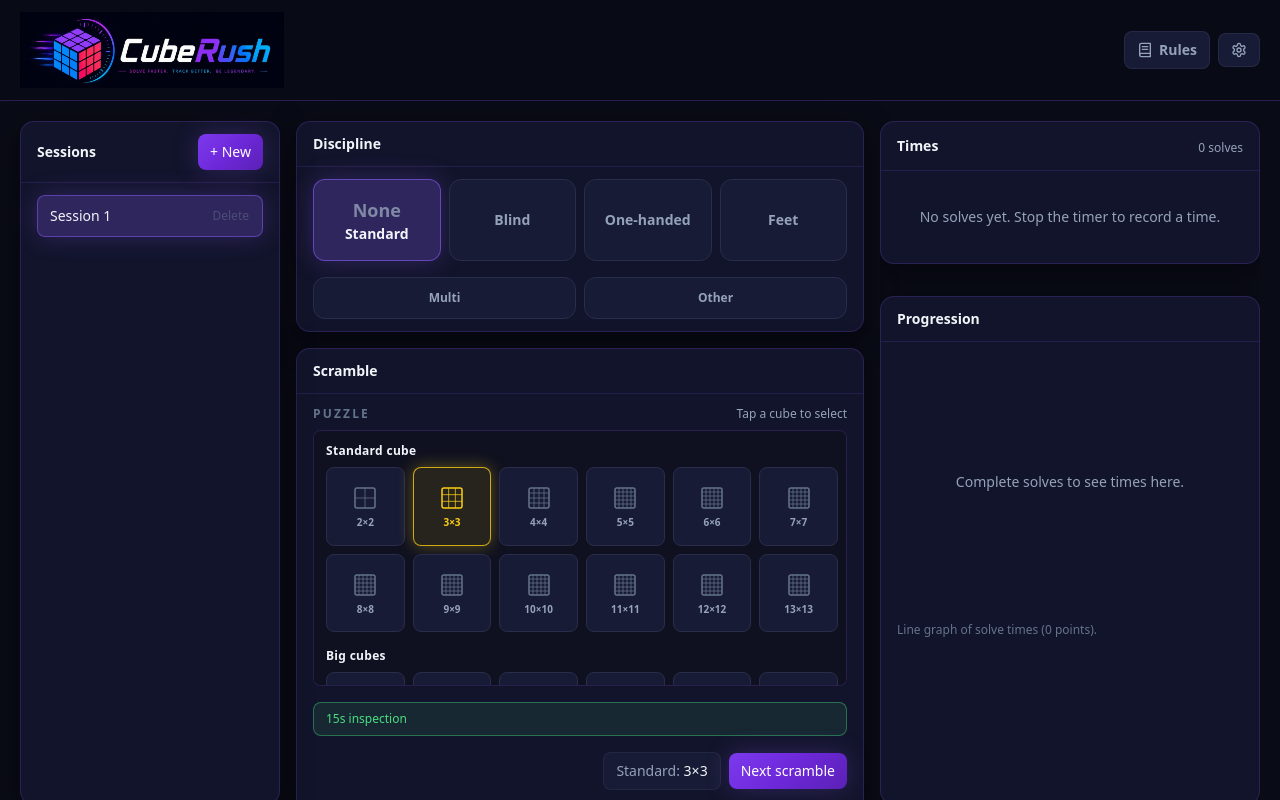
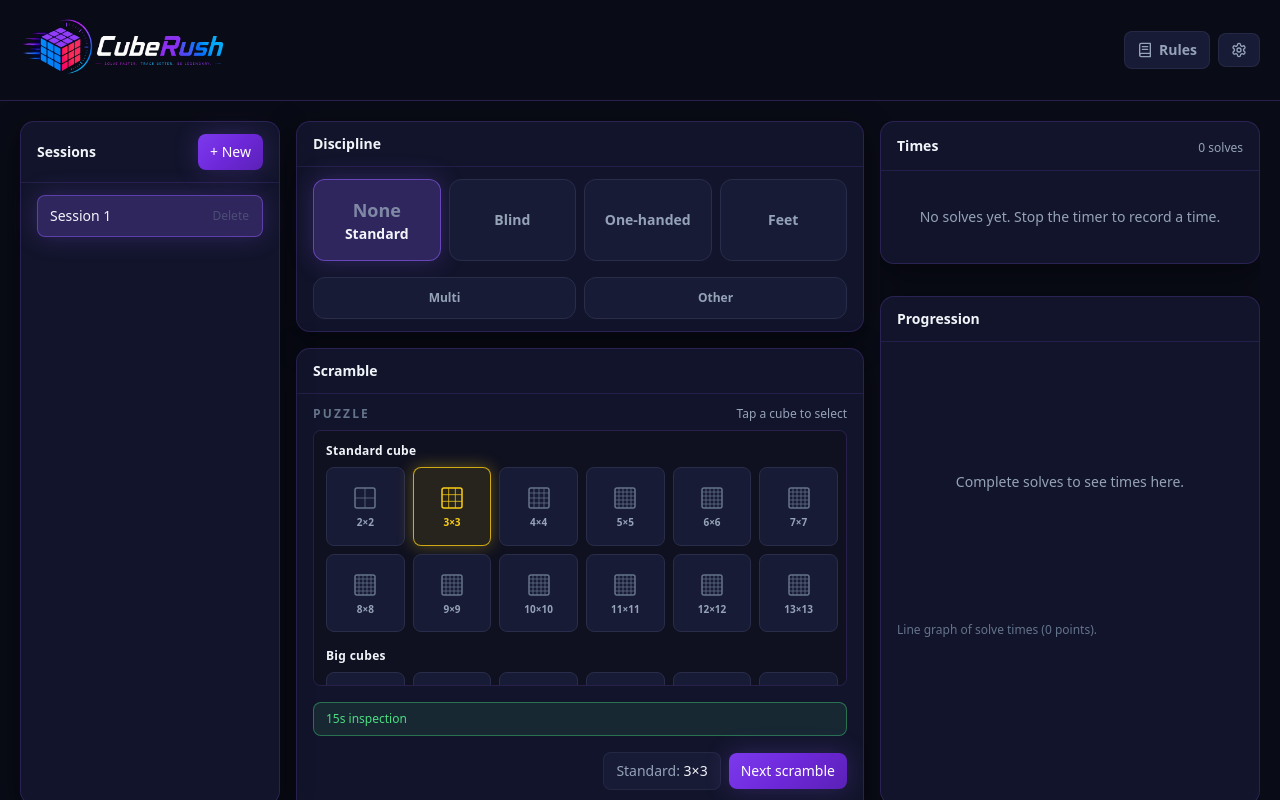
Before and after one commit to AnyTheSuper/cuberush, a React (Vite) app: page / in a window 1280 px wide. Shown: the top 800 px of the page. Built offline with nearby package versions, Linux system fonts and the light colour scheme.

Commit message:
Match logo background to app theme and solid header bar.
Replace logo black fill with #090b16 so it blends into the page.

```diff
--- a/src/components/Header.tsx
+++ b/src/components/Header.tsx
@@ -11,7 +11,7 @@ export function Header({
 
   return (
     <>
-      <header className="sticky top-0 z-40 border-b border-purple/25 bg-bg/90 backdrop-blur-md">
+      <header className="sticky top-0 z-40 border-b border-purple/25 bg-bg backdrop-blur-md">
         <div className="mx-auto flex max-w-[1400px] items-center justify-between gap-4 px-3 py-3 md:px-5">
           <a href={baseUrl} className="flex min-w-0 items-center">
             <img
```
Also changed, not shown: public/cuberush-logo.png, 1 other file (tests, documents, lock files or other folders).
